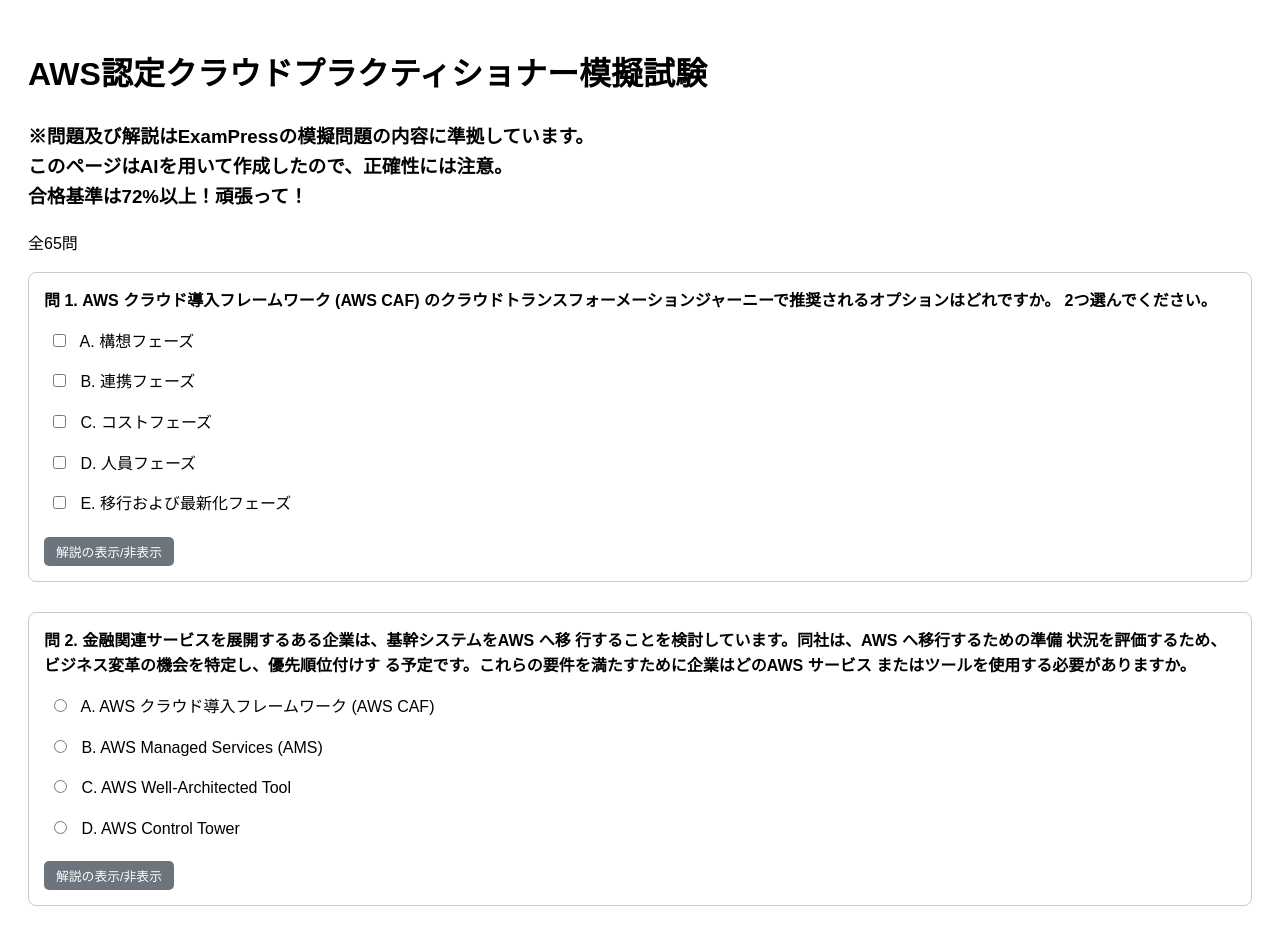
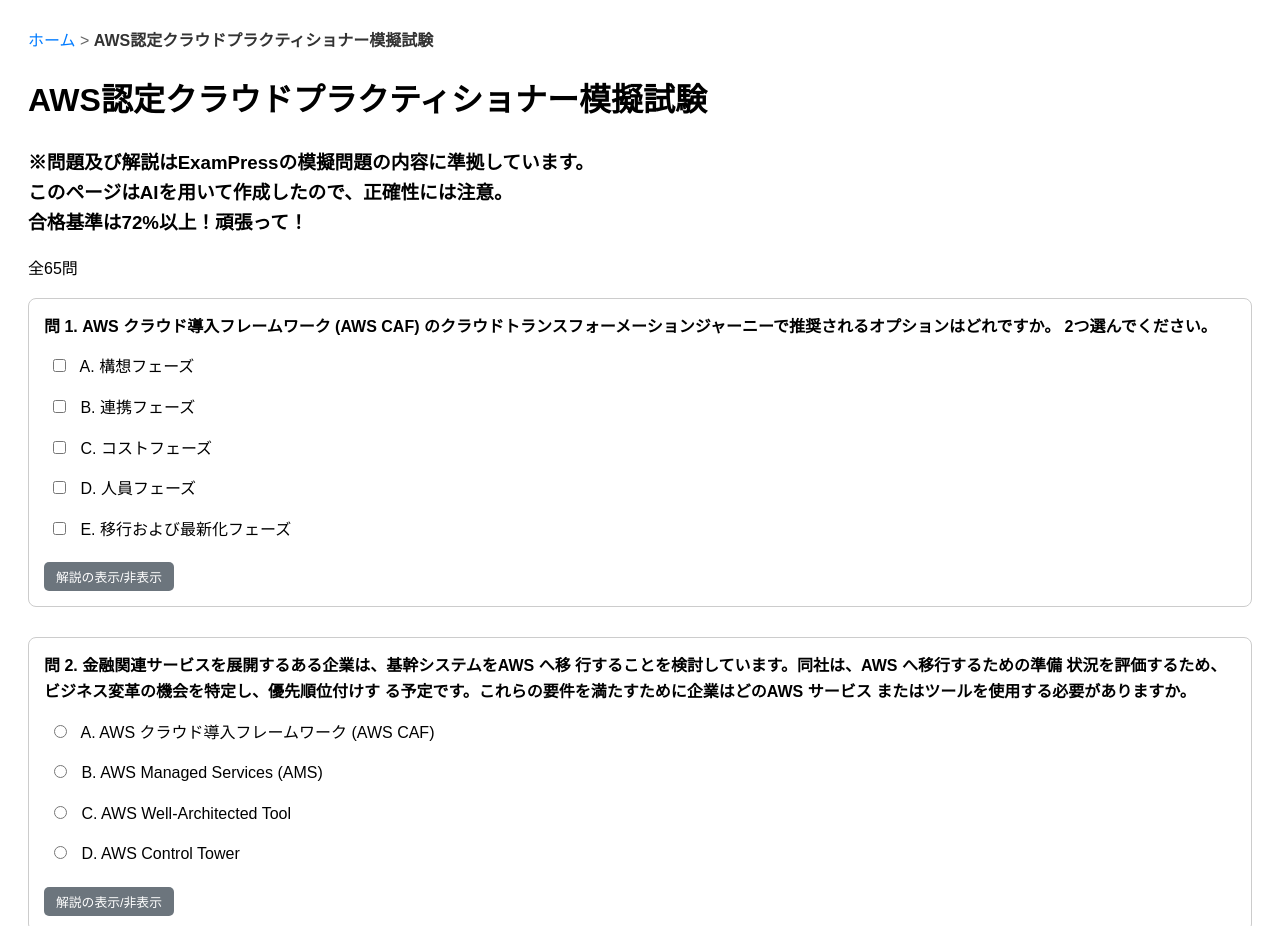
Before and after one commit to Ares2023/Sample, a plain HTML site: page aws_clf_test.html in a window 1280 px wide. Shown: the top 926 px of the page. Drawn offline with Linux system fonts and the light colour scheme.

Commit message:
Update aws_clf_test.html

```diff
--- a/aws_clf_test.html
+++ b/aws_clf_test.html
@@ -125,6 +125,9 @@
 </head>
 
 <body>
+<div class="breadcrumb">
+    <a href="index.html">ホーム</a> &gt; <span>AWS認定クラウドプラクティショナー模擬試験</span>
+</div>
 
     <h1>AWS認定クラウドプラクティショナー模擬試験</h1>
     <h3>※問題及び解説はExamPressの模擬問題の内容に準拠しています。<br>このページはAIを用いて作成したので、正確性には注意。<br>合格基準は72%以上！頑張って！</h3>
```
